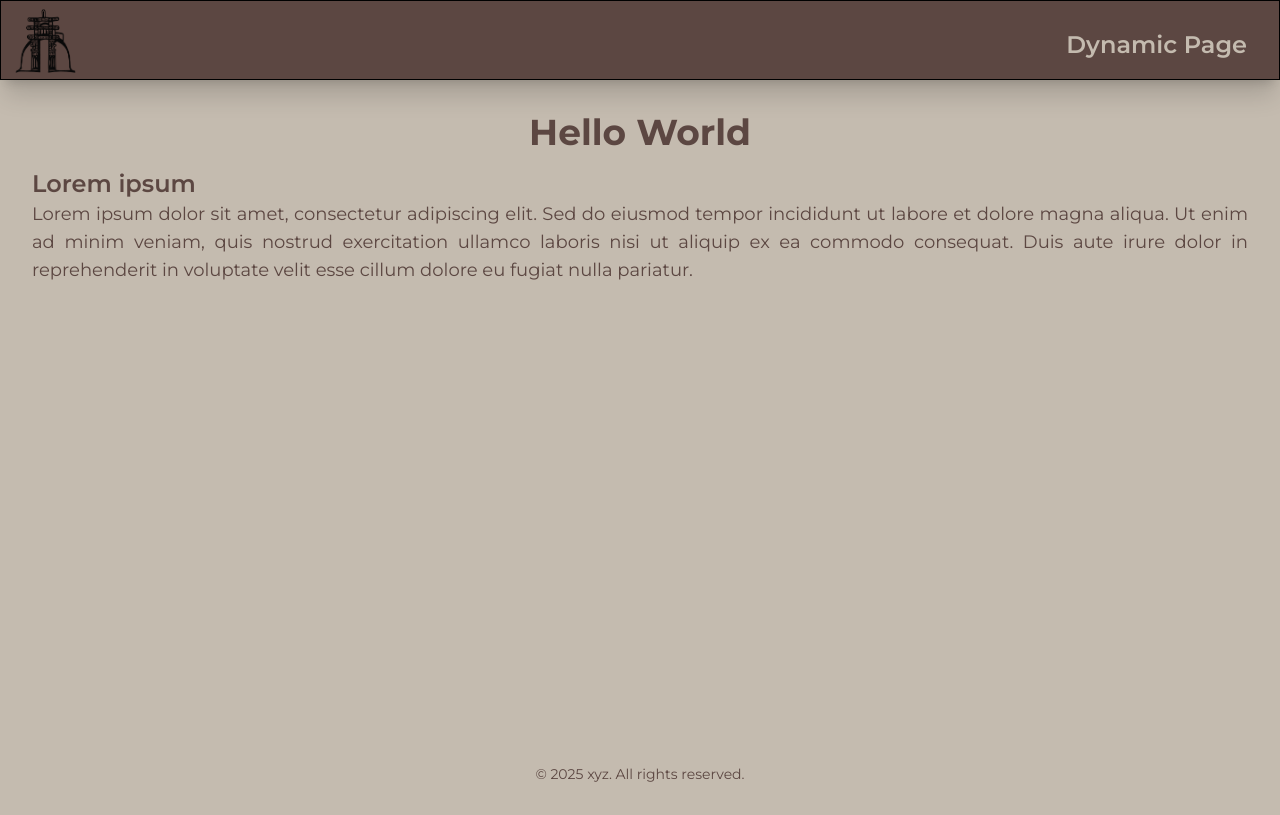
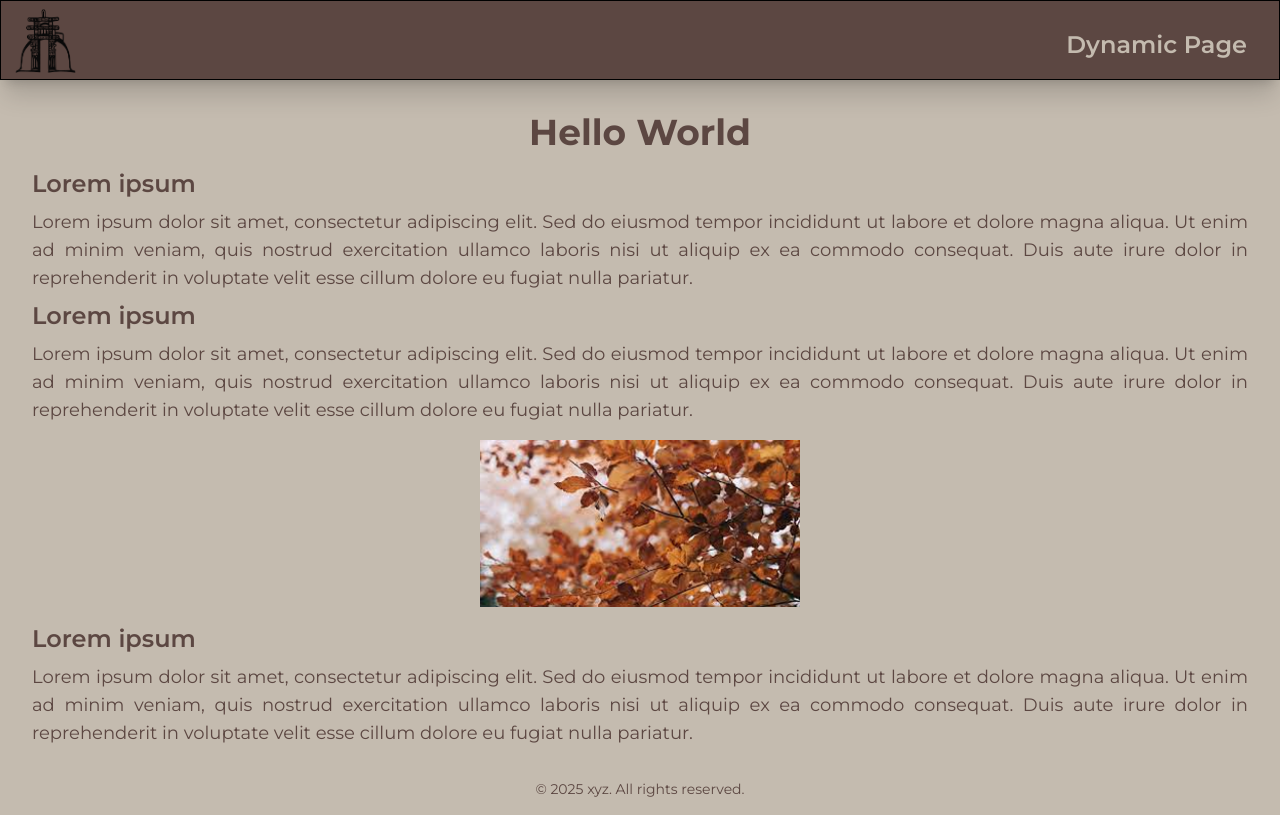
Before and after one commit to Madhyamakist/frontend-boilerplate-js, a Next.js app in the folder code/: page / in a window 1280 px wide. Built offline with nearby package versions, Linux system fonts and the light colour scheme.

Commit message:
static page

```diff
--- /dev/null
+++ b/code/src/app/Components/Section.jsx
@@ -0,0 +1,11 @@
+export default function Section() {
+    return (
+        <div>
+            <h2>Lorem ipsum</h2>
+            <p>Lorem ipsum dolor sit amet, consectetur adipiscing elit. Sed do eiusmod tempor incididunt ut labore et dolore magna aliqua.
+                Ut enim ad minim veniam, quis nostrud exercitation ullamco laboris nisi ut aliquip ex ea commodo consequat.
+                Duis aute irure dolor in reprehenderit in voluptate velit esse cillum dolore eu fugiat nulla pariatur.
+            </p>
+        </div>
+    )
+}
--- a/code/src/app/Components/Static.tsx
+++ b/code/src/app/Components/Static.tsx
@@ -1,12 +1,20 @@
+import Section from '../Components/Section';
+import Image from 'next/image';
+
 export default function Static() {
     return (
-        <div className="p-4">
+        <div className="p-4 justify-center">
             <h1>Hello World</h1>
-            <h2>Lorem ipsum</h2>
-            <p>Lorem ipsum dolor sit amet, consectetur adipiscing elit. Sed do eiusmod tempor incididunt ut labore et dolore magna aliqua.
-                Ut enim ad minim veniam, quis nostrud exercitation ullamco laboris nisi ut aliquip ex ea commodo consequat.
-                Duis aute irure dolor in reprehenderit in voluptate velit esse cillum dolore eu fugiat nulla pariatur.
-            </p>
+            <Section />
+            <Section />
+            <Image
+                src="/demo.png"
+                alt="Demo Image"
+                width={320}
+                height={100}
+                className=' mx-auto my-4'
+            />
+            <Section />
         </div>
     )
 }
--- a/code/src/app/Components/Typography.css
+++ b/code/src/app/Components/Typography.css
@@ -15,6 +15,7 @@ h1 {
 h2 {
   @apply font-[600]
     mx-4
+    my-2
     text-lg
     sm:text-xl
     md:text-2xl
```
Also changed, not shown: code/public/demo.png (added).
